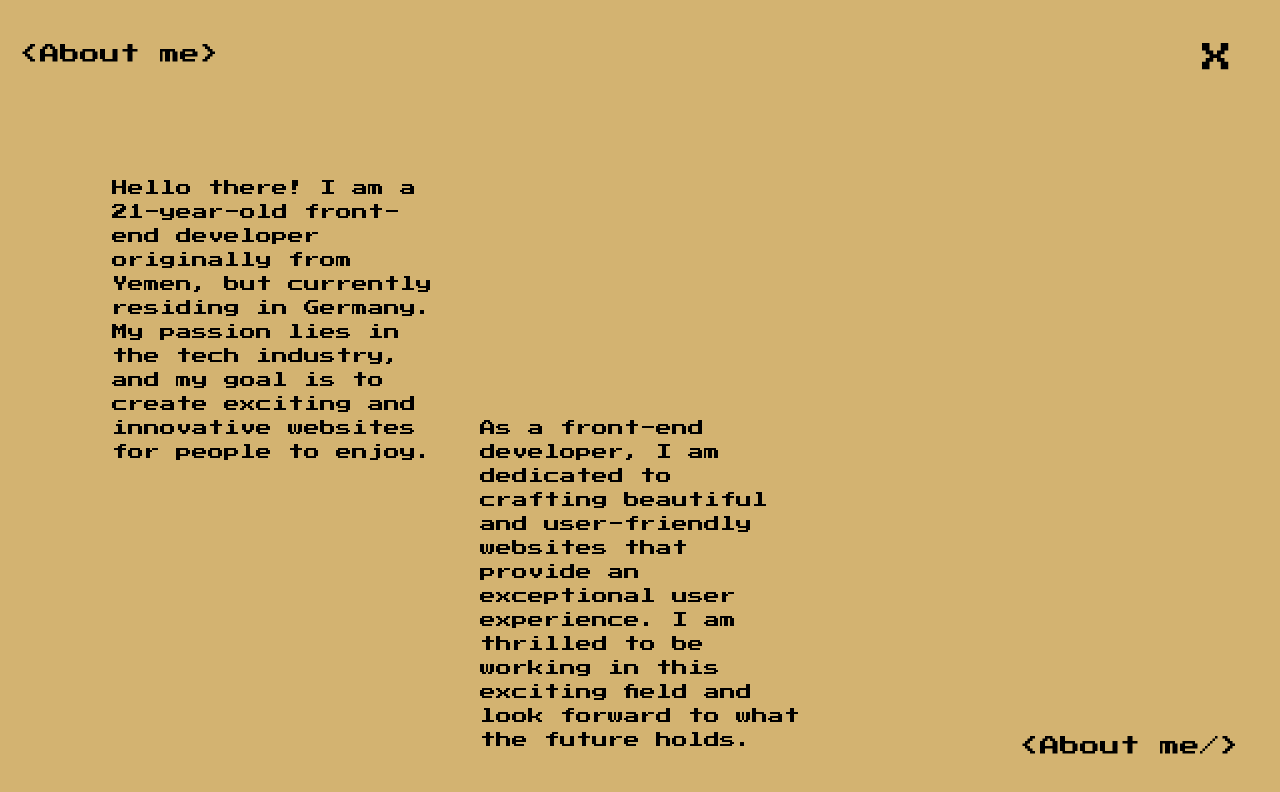
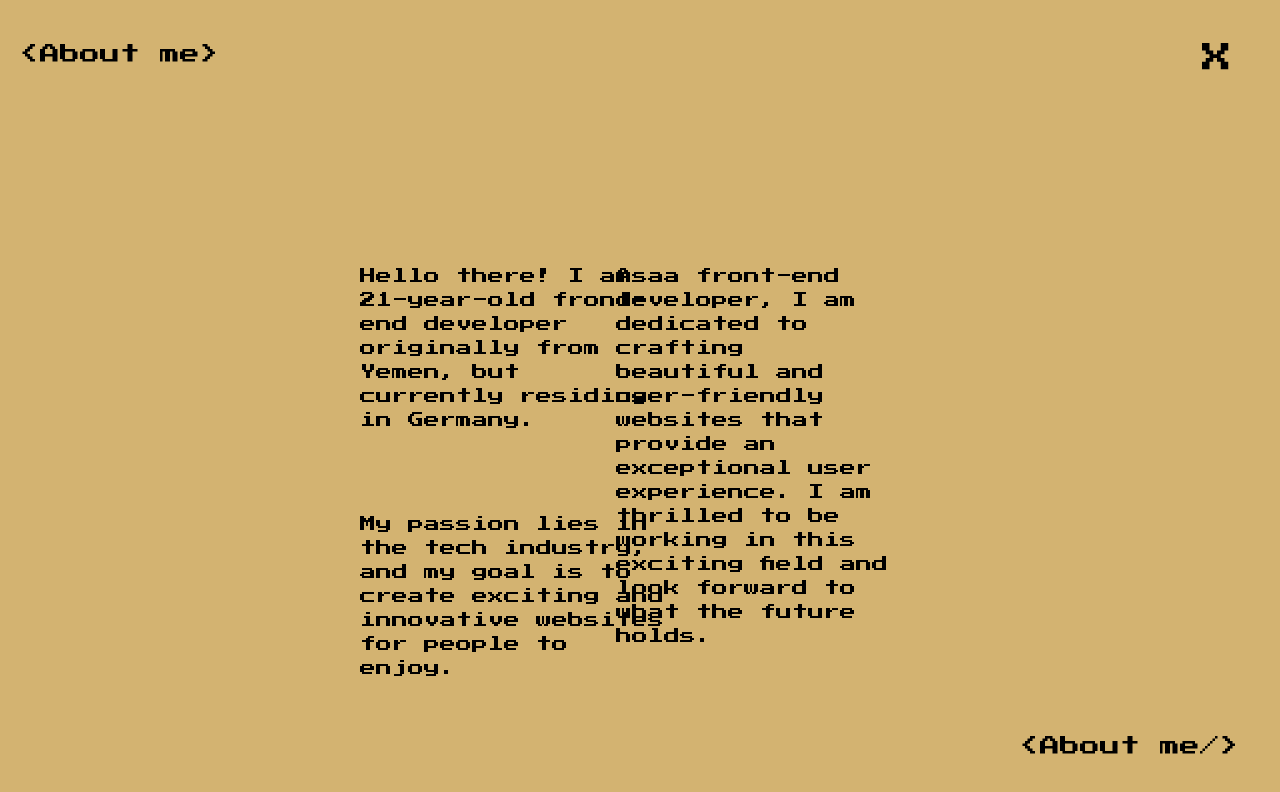
Before and after one commit to Moh-alshaibi/My-Portfolio-, a React (Vite) app: page /aboutme in a window 1280 px wide. Shown: the top 792 px of the page. Built offline with nearby package versions, Linux system fonts and the light colour scheme.

Commit message:
fixed about me page

```diff
--- a/src/pages/Aboutme.jsx
+++ b/src/pages/Aboutme.jsx
@@ -12,17 +12,19 @@ const Blackfolder = () => {
       {showPage && (
         <div>
           <div>
-            <p className="absolute top-36 left-20 w-96 p-8">
-              Hello there! I am a 21-year-old front-end developer originally from
-              Yemen, but currently residing in Germany. My passion lies in the tech
-              industry, and my goal is to create exciting and innovative websites
-              for people to enjoy.
+            <p className="mt-56 ml-80 w-96 p-10">
+              Hello there! I am a 21-year-old front-end developer originally
+              from Yemen, but currently residing in Germany.
             </p>
-            <p className="mx-auto mt-96 w-96 p-8">
+            <p className="ml-80 w-96 p-10">
+              My passion lies in the tech industry, and my goal is to create
+              exciting and innovative websites for people to enjoy.
+            </p>
+            <p className="absolute top-64 right-96 w-72 p-2">
               As a front-end developer, I am dedicated to crafting beautiful and
-              user-friendly websites that provide an exceptional user experience. I
-              am thrilled to be working in this exciting field and look forward to
-              what the future holds.
+              user-friendly websites that provide an exceptional user
+              experience. I am thrilled to be working in this exciting field and
+              look forward to what the future holds.
             </p>
             <p
               className="absolute top-8 right-10 text-3xl p-2 hover:text-yellow-900 cursor-pointer"
```
